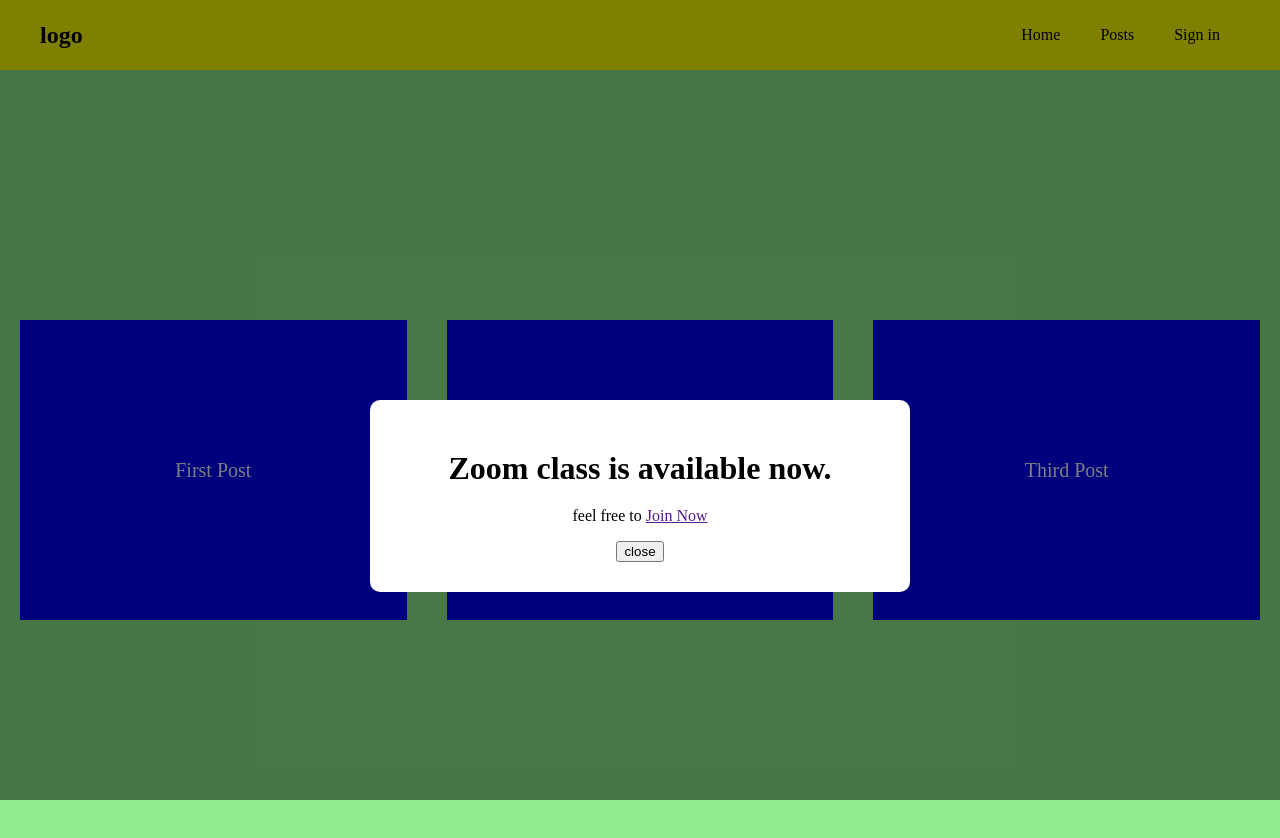
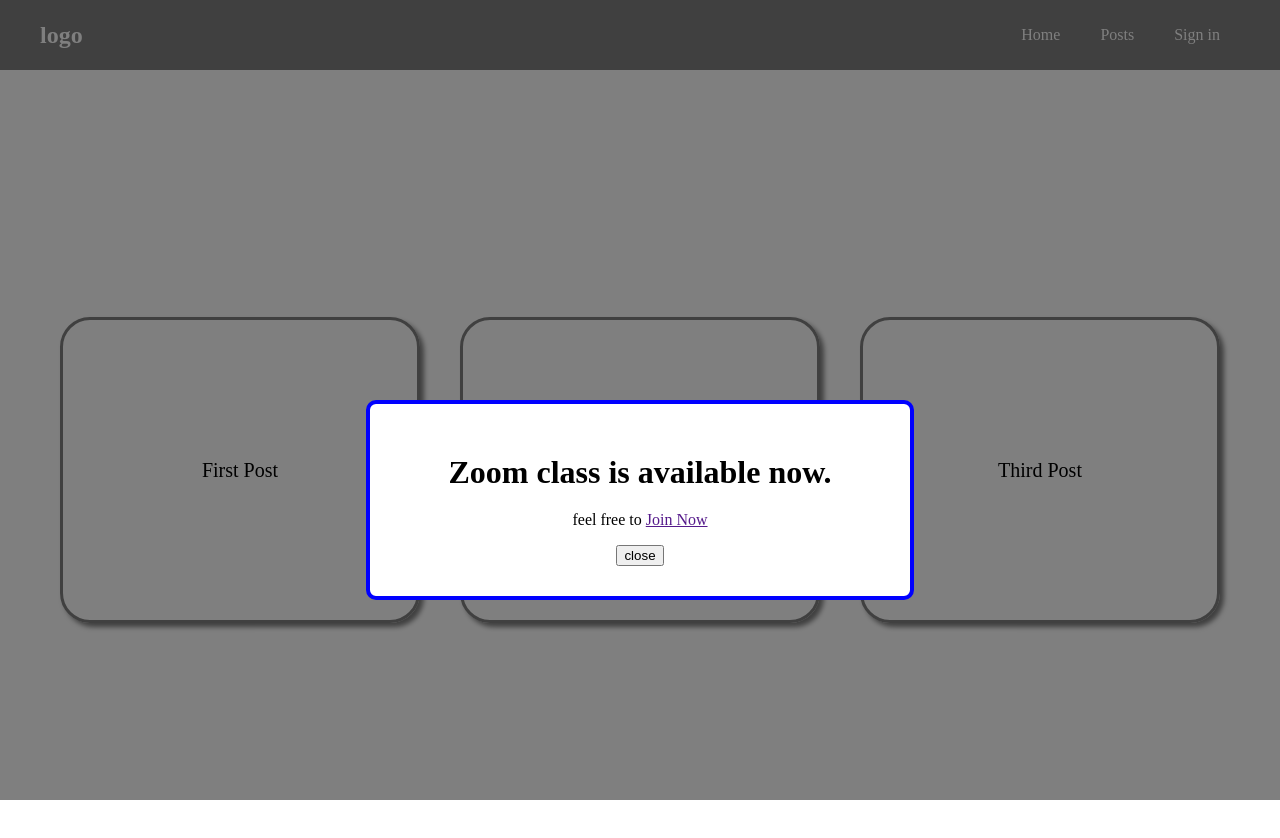
Before and after one commit to Ankrick/MERN-Class, a React (Create React App) app in the folder react-basic/my-app/: page / in a window 1280 px wide. Both pictures are taken after a click on the item "Sign in". Shown: the top 838 px of the page. Built offline with nearby package versions, Linux system fonts and the light colour scheme.

Commit message:
Ch-5 Ep-58 to Ep-60

```diff
--- a/react-basic/my-app/src/App.js
+++ b/react-basic/my-app/src/App.js
@@ -30,7 +30,7 @@
     <>
       <Navbar setShowModal={setShowModal}/>
       <PostsList posts={posts}/>
-      {showModal && <Modal>
+      {showModal && <Modal >
 
           <h1>Zoom class is available now.</h1>
           <p>feel free to <a href="">Join Now</a></p>
--- a/react-basic/my-app/src/components/Modal/index.css
+++ b/react-basic/my-app/src/components/Modal/index.css
@@ -1,6 +1,6 @@
 /* modal styles */
 
-.modal-backdrop {
+.modal-container .modal-backdrop {
     width: 100%;
     height: 100%;
     position: fixed;
@@ -9,7 +9,7 @@
     background-color: rgb(0, 0, 0,0.5);
 }
 
-.modal {
+.modal-container .modal {
     background-color: white;
     max-width: 480px;
     margin: 400px auto;
@@ -18,6 +18,14 @@
     text-align: center;
 }
 
-.modal h1 {
+.modal-container .modal h1 {
     margin: 20px;
 }
+
+.modal-container .border-red {
+    border: 4px solid red
+}
+
+.modal-container .border-blue {
+    border: 4px solid blue
+}
--- a/react-basic/my-app/src/components/Modal/index.js
+++ b/react-basic/my-app/src/components/Modal/index.js
@@ -3,12 +3,15 @@
 import ReactDom from 'react-dom'
 
 
-export default function Modal({children}) {
+export default function Modal({children, danger=false}) {
+  let className = danger ? 'border-red' : 'border-blue'
   return (
     ReactDom.createPortal(
-      <div className="modal-backdrop">
-        <div className="modal">
-              {children}
+      <div className="modal-container">
+        <div className="modal-backdrop">
+          <div className={`modal ${className}`}>
+                {children}
+          </div>
         </div>
       </div>,
       document.getElementById('modal')
--- a/react-basic/my-app/src/components/Navbar/index.css
+++ b/react-basic/my-app/src/components/Navbar/index.css
@@ -1,20 +1,13 @@
-/* nav component */
-nav {
-    background-color: yellow;
+.navbar {
     padding: 10px;
-}
-.container {
-    display: flex;
-    justify-content: space-between;
-    align-items: center;
-    max-width: 1200px;
-    margin: auto;
+    background-color: gray;
+    color: white;
 }
 
-.container ul {
+.navbar .container ul {
     display: flex;
 }
-.container li {
+.navbar .container li {
     list-style-type: none;
     margin: 0 20px;
 }
--- a/react-basic/my-app/src/components/Navbar/index.js
+++ b/react-basic/my-app/src/components/Navbar/index.js
@@ -4,6 +4,7 @@
 export default function Navbar({setShowModal}) {
   return (
     <nav>
+      <div class="navbar">
         <div className="container">
           <h1>logo</h1>
           <ul>
@@ -12,6 +13,7 @@
             <li onClick={()=>setShowModal(true)}>Sign in</li>
           </ul>
         </div>
+      </div>
     </nav>
   )
 }
--- a/react-basic/my-app/src/components/PostsList/index.css
+++ b/react-basic/my-app/src/components/PostsList/index.css
@@ -1,7 +1,6 @@
 /* postsList component */
 
 .postList {
-    background-color: lightgreen;
     height: 100vh;
     display: flex;
     justify-content: center;
@@ -10,13 +9,13 @@
 
 .postList .single-post {
     flex: 1;
-    background-color: blue;
     margin: 20px;
     width: 500px;
     height: 300px;
     display: flex;
     justify-content: center;
     align-items: center;
-    color: white;
     font-size: 20px;
+    border: 3px solid gray;
+    border-radius: 30px;
 }
--- a/react-basic/my-app/src/components/PostsList/index.js
+++ b/react-basic/my-app/src/components/PostsList/index.js
@@ -1,11 +1,12 @@
 import React from 'react'
-import style from './index.css'
+import './index.css';
+import styles from './single_post.module.css';
 
 export default function PostsList({posts}) {
   return (
-    <div className="postList">
+    <div className="postList container">
         {posts.map(post => (
-            <div className="single-post" key={post.id}>{post.title}</div>
+            <div className={`single-post ${styles.card}`} key={post.id}>{post.title}</div>
         ))}
     </div>
   )
--- /dev/null
+++ b/react-basic/my-app/src/components/PostsList/single_post.module.css
@@ -0,0 +1,5 @@
+.card {
+    border : 3px solid gray;
+    box-shadow: 4px 4px 5px rgba(0, 0, 0, 0.5);
+    border-radius: 20px;
+}
--- a/react-basic/my-app/src/index.css
+++ b/react-basic/my-app/src/index.css
@@ -5,3 +5,11 @@
 h1 {
   margin: 0;
 }
+
+.container {
+  display: flex;
+  justify-content: space-between;
+  align-items: center;
+  max-width: 1200px;
+  margin: auto;
+}
```
Also changed, not shown: react-basic/my-app/src/App.css (line endings or trailing spaces). Lines whose indentation alone changed are shown as unchanged.
